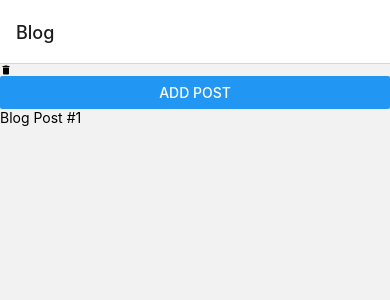
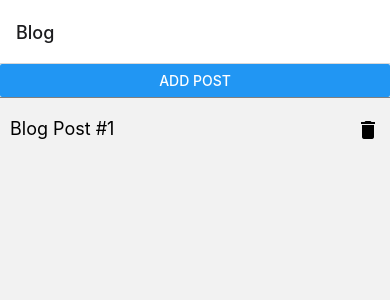
Before and after one commit to fatigit/blog-app, a React Native app: screen /Index in a window 390 px wide. Both pictures are taken after a click on the button "ADD POST". Shown: the top 300 px of the page. Built offline with nearby package versions, Linux system fonts and the light colour scheme.

Commit message:
added basic stylings to index screen

```diff
--- a/src/screens/IndexScreen.js
+++ b/src/screens/IndexScreen.js
@@ -10,15 +10,15 @@ const IndexScreen = () => {
 
   return (
     <View>
-      <Icon name='delete'/>
       <Button title="Add Post" onPress={addBlogPost} />
       <FlatList
         data={state}
         keyExtractor={blogPost => blogPost.title}
         renderItem={({ item }) => {
           return (
-            <View>
-              <Text>{item.title}</Text>
+            <View style={styles.row}>
+              <Text style={styles.title}>{item.title}</Text>
+              <Icon style={styles.icon} name='delete'/>
             </View>
           )
         }}
@@ -28,6 +28,21 @@ const IndexScreen = () => {
   );
 };
 
-const styles = StyleSheet.create({});
+const styles = StyleSheet.create({
+  row: {
+    flexDirection: 'row',
+    justifyContent: 'space-between',
+    paddingVertical: 20,
+    paddingHorizontal: 10,
+    borderTopWidth: 1,
+    borderColor: 'grey'
+  },
+  title: {
+    fontSize: 18
+  },
+  icon: {
+    fontSize: 24
+  }
+});
 
 export default IndexScreen;
```
